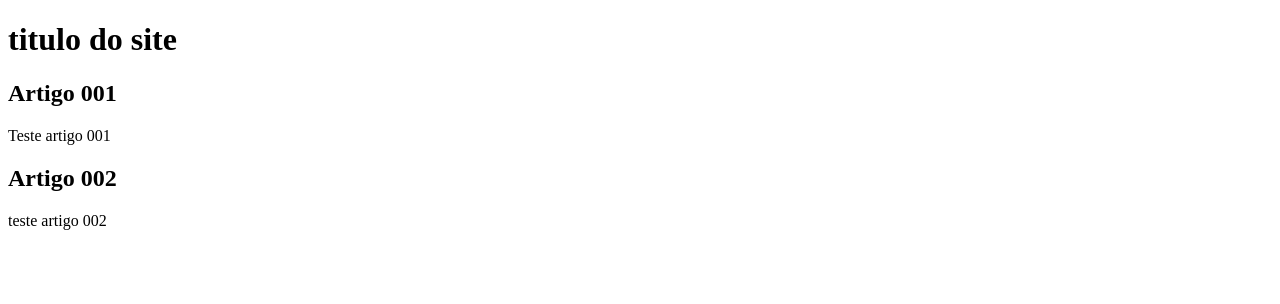
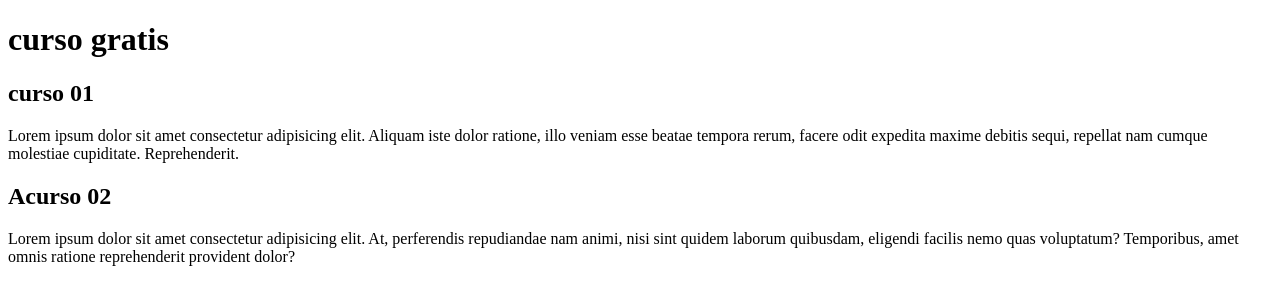
Before and after one commit to ergonzamarian/projeto-site, a plain HTML site: page index.html in a window 1280 px wide. Drawn offline with Linux system fonts and the light colour scheme.

Commit message:
comecei a escrever o conteudo

```diff
--- a/index.html
+++ b/index.html
@@ -3,20 +3,20 @@
 <head>
     <meta charset="UTF-8">
     <meta name="viewport" content="width=device-width, initial-scale=1.0">
-    <title>Titulo do Site</title>
+    <title></title>
 </head>
 <body>
     <main>
         <header>
-            <h1>titulo do site</h1>
+            <h1>curso gratis</h1>
         </header>
         <article>
-            <h2>Artigo 001</h2>
-            <p>Teste artigo 001</p>
+            <h2>curso 01</h2>
+            <p>Lorem ipsum dolor sit amet consectetur adipisicing elit. Aliquam iste dolor ratione, illo veniam esse beatae tempora rerum, facere odit expedita maxime debitis sequi, repellat nam cumque molestiae cupiditate. Reprehenderit.</p>
         </article>
         <article>
-            <h2>Artigo 002</h2>
-            <p>teste artigo 002</p>
+            <h2>Acurso 02</h2>
+            <p>Lorem ipsum dolor sit amet consectetur adipisicing elit. At, perferendis repudiandae nam animi, nisi sint quidem laborum quibusdam, eligendi facilis nemo quas voluptatum? Temporibus, amet omnis ratione reprehenderit provident dolor?</p>
         </article>
     </main>
 </body>
```
